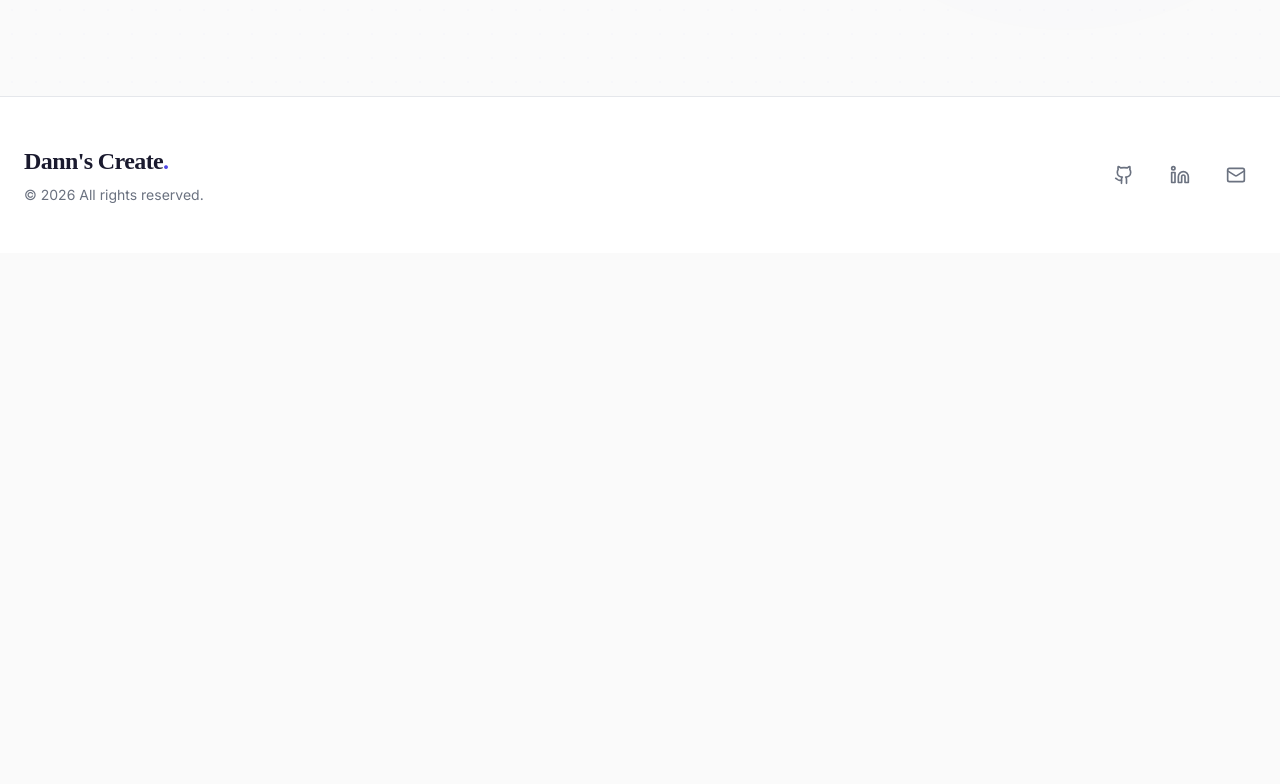
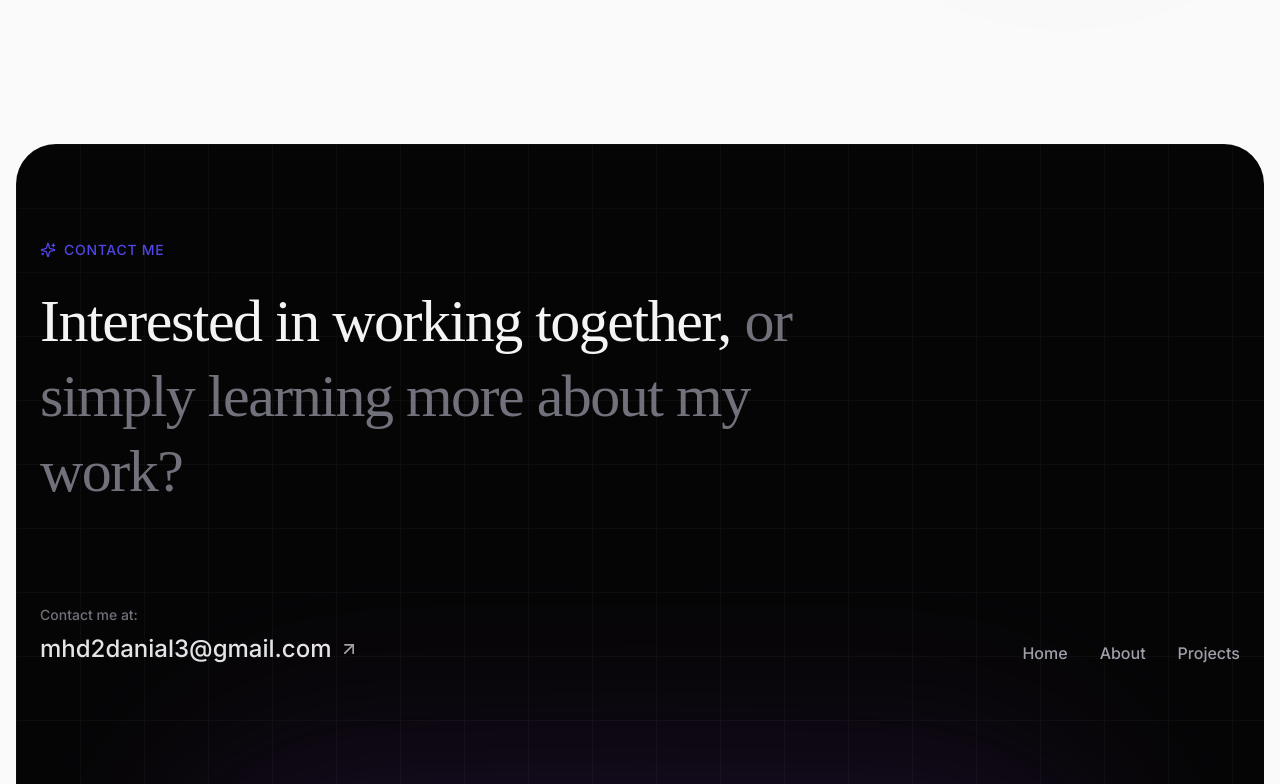
Before and after one commit to mhddanial/portfolio, a Next.js app in the folder frontend/: page /about in a window 1280 px wide. Shown: the part 1955-2739 px from the top of the page. Before the commit the page ends 2208 px from the top, so only its background shows below. Built offline with nearby package versions, Linux system fonts and the light colour scheme; a web font is replaced by a local one.

Commit message:
feat: implement contact form, footer, and navigation components

```diff
--- a/frontend/app/contact/page.tsx
+++ /dev/null
@@ -1,11 +0,0 @@
-import ContactForm from "@/components/ContactForm";
-import type { Metadata } from "next";
-
-export const metadata: Metadata = {
-    title: "Dann's Create | Contact",
-    description: "Have a project in mind or want to collaborate? Get in touch with Muhammad Danial.",
-};
-
-export default function ContactPage() {
-    return <ContactForm />;
-}
--- a/frontend/components/ContactForm.tsx
+++ b/frontend/components/ContactForm.tsx
@@ -36,38 +36,47 @@ export default function ContactForm() {
     };
 
     return (
-        <section id="contact" className="py-24 bg-[#FAFAFA] relative">
-            {/* Background texture */}
-            <div className="absolute inset-0 dot-grid opacity-25" />
+        <section id="contact" className="py-24 md:py-32 bg-white relative min-h-screen">
+            <div className="container max-w-7xl mx-auto px-6 relative z-10">
+                {/* Header */}
+                <div className="mb-12">
+                    <motion.h1
+                        className="text-3xl md:text-5xl font-light font-display text-foreground mb-3"
+                        initial={{ opacity: 0, y: 20 }}
+                        animate={{ opacity: 1, y: 0 }}
+                        transition={{ duration: 0.5 }}
+                    >
+                        Let&apos;s work {" "}
+                        <AnnotatedText type="box" color="#4F46E5" strokeWidth={2} animationDelay={800} padding={[6, 8]} className="font-bold">
+                            together
+                        </AnnotatedText>
+                        .
+                    </motion.h1>
+                    <motion.p
+                        className="text-md md:text-lg text-muted-foreground w-full"
+                        initial={{ opacity: 0, y: 20 }}
+                        animate={{ opacity: 1, y: 0 }}
+                        transition={{ duration: 0.5, delay: 0.1 }}
+                    >
+                        Have a project in mind or want to{" "}
+                        <AnnotatedText type="highlight" color="hsla(58, 100%, 63%, 0.96)" strokeWidth={4} animationDelay={1200} padding={[4, 6]} className="font-bold">
+                            collaborate
+                        </AnnotatedText>
+                        ?{" "}
+                        I&apos;d love to hear from you.
+                        <br />
+                        Drop me a message and I&apos;ll get back to you soon.
+                    </motion.p>
+                </div>
 
-            {/* Gradient accent */}
-            <div className="absolute top-0 right-0 w-[400px] h-[400px] rounded-full bg-[#4F46E5] opacity-[0.04] blur-[100px] pointer-events-none" />
-
-            <div className="container max-w-7xl mx-auto px-6 relative z-10">
                 <div className="grid md:grid-cols-2 gap-16 lg:gap-24">
                     <motion.div
-                        initial={{ opacity: 0, x: -30 }}
-                        whileInView={{ opacity: 1, x: 0 }}
-                        viewport={{ once: true }}
-                        transition={{ duration: 0.6 }}
+                        initial={{ opacity: 0, y: 20 }}
+                        animate={{ opacity: 1, y: 0 }}
+                        transition={{ duration: 0.5, delay: 0.2 }}
                     >
-                        <p className="text-sm font-medium text-primary uppercase tracking-widest mb-3">
-                            Contact
-                        </p>
-                        <h2 className="text-4xl md:text-5xl font-bold font-display mb-6 text-foreground leading-tight">
-                            Let&apos;s build something{" "}
-                            <AnnotatedText type="underline" color="#4F46E5" strokeWidth={2} animationDelay={400} animationDuration={1000}>
-                                great together
-                            </AnnotatedText>
-                            .
-                        </h2>
-                        <p className="text-lg text-muted-foreground mb-8 leading-relaxed">
-                            Have a project in mind or want to collaborate?
-                            I&apos;d love to hear from you. Drop me a message and I&apos;ll get back to you soon.
-                        </p>
-
                         {/* Contact Info */}
-                        <div className="space-y-6 mt-12">
+                        <div className="space-y-6">
                             <div>
                                 <h3 className="text-sm font-medium text-primary uppercase tracking-wider mb-2">Email</h3>
                                 <p className="text-lg text-foreground">mhd2danial3@gmail.com</p>
@@ -81,9 +90,9 @@ export default function ContactForm() {
                         {/* Social Links */}
                         <div className="flex gap-3 mt-8">
                             {[
-                                { icon: Github, href: "#", label: "GitHub" },
-                                { icon: Linkedin, href: "#", label: "LinkedIn" },
-                                { icon: Mail, href: "#", label: "Email" },
+                                { icon: Github, href: "https://github.com/mhddanial", label: "GitHub" },
+                                { icon: Linkedin, href: "https://www.linkedin.com/in/muhammaddanial628/", label: "LinkedIn" },
+                                { icon: Mail, href: "mailto:mhd2danial3@gmail.com", label: "Email" },
                             ].map(({ icon: Icon, href, label }) => (
                                 <a
                                     key={label}
@@ -98,10 +107,9 @@ export default function ContactForm() {
                     </motion.div>
 
                     <motion.div
-                        initial={{ opacity: 0, x: 30 }}
-                        whileInView={{ opacity: 1, x: 0 }}
-                        viewport={{ once: true }}
-                        transition={{ duration: 0.6, delay: 0.2 }}
+                        initial={{ opacity: 0, y: 20 }}
+                        animate={{ opacity: 1, y: 0 }}
+                        transition={{ duration: 0.5, delay: 0.3 }}
                         className="bg-white p-8 md:p-10 rounded-2xl border border-border shadow-sm"
                     >
                         <Form {...form}>
--- a/frontend/components/Footer.tsx
+++ b/frontend/components/Footer.tsx
@@ -1,34 +1,93 @@
-import { Github, Linkedin, Mail } from "lucide-react";
+import { Github, Linkedin, Mail, ArrowUpRight, Sparkles } from "lucide-react";
+import Link from "next/link";
 
 export default function Footer() {
     return (
-        <footer className="py-12 border-t border-border bg-white">
-            <div className="container max-w-7xl mx-auto px-6">
-                <div className="flex flex-col md:flex-row justify-between items-center gap-6">
-                    <div className="text-center md:text-left">
-                        <h2 className="text-2xl font-bold font-display tracking-tight mb-2 text-foreground">
-                            Dann&apos;s Create<span className="text-accent">.</span>
-                        </h2>
-                        <p className="text-sm text-muted-foreground">
-                            © {new Date().getFullYear()} All rights reserved.
-                        </p>
+        <footer className="relative bg-[#050505] text-white pt-24 pb-8 overflow-hidden rounded-[2.5rem] mt-12 mx-2 md:mx-4 mb-2 md:mb-4">
+            {/* Texture and Gradients */}
+            <div className="absolute inset-0 opacity-[0.03] bg-[linear-gradient(rgba(255,255,255,1)_1px,transparent_1px),linear-gradient(90deg,rgba(255,255,255,1)_1px,transparent_1px)] bg-[length:64px_64px] pointer-events-none" />
+            <div className="absolute bottom-0 left-1/2 -translate-x-1/2 w-full max-w-4xl h-[400px] bg-gradient-to-t from-[#4F46E5]/50 via-purple-500/20 to-transparent blur-[100px] rounded-full pointer-events-none opacity-80" />
+
+            <div className="container max-w-7xl mx-auto px-6 relative z-10">
+                {/* Top Section */}
+                <div className="max-w-3xl mb-24">
+                    <div className="flex items-center gap-2 text-[#4F46E5] mb-6 font-medium text-sm tracking-wider uppercase">
+                        <Sparkles className="w-4 h-4" />
+                        <span>Contact Me</span>
+                    </div>
+                    <h2 className="text-4xl md:text-5xl lg:text-6xl font-light leading-tight text-zinc-100">
+                        Interested in working together, <span className="text-zinc-500">or simply learning more about my work?</span>
+                    </h2>
+                </div>
+
+                {/* Middle Section */}
+                <div className="flex flex-col md:flex-row justify-between items-start md:items-end gap-12 mb-16">
+                    <div>
+                        <p className="text-zinc-500 mb-2 text-sm font-medium">Contact me at:</p>
+                        <a
+                            href="mailto:mhd2danial3@gmail.com"
+                            className="text-xl md:text-2xl flex items-center gap-2 text-zinc-200 hover:text-[#4F46E5] transition-colors font-medium group"
+                        >
+                            mhd2danial3@gmail.com
+                            <ArrowUpRight className="w-5 h-5 opacity-70 group-hover:translate-x-1 group-hover:-translate-y-1 transition-transform" />
+                        </a>
                     </div>
 
-                    <div className="flex items-center gap-4">
+                    <div className="flex flex-wrap gap-x-8 gap-y-4 text-zinc-400 font-medium">
+                        {["Home", "About", "Projects"].map((item) => (
+                            <Link
+                                key={item}
+                                href={item === "Home" ? "/" : `/${item.toLowerCase()}`}
+                                className="hover:text-white transition-colors"
+                            >
+                                {item}
+                            </Link>
+                        ))}
+                    </div>
+                </div>
+
+                {/* Big Brand Text */}
+                <div className="w-full mb-8 flex justify-center overflow-hidden">
+                    <svg viewBox="0 0 1200 250" className="w-full h-auto" preserveAspectRatio="xMidYMid meet">
+                        <defs>
+                            <linearGradient id="textGradient" x1="0%" y1="0%" x2="0%" y2="100%">
+                                <stop offset="0%" stopColor="#ffffff" />
+                                <stop offset="100%" stopColor="#ffffff" stopOpacity="0.1" />
+                            </linearGradient>
+                        </defs>
+                        <text
+                            x="50%"
+                            y="50%"
+                            dy=".32em"
+                            textAnchor="middle"
+                            className="font-bold tracking-tighter font-display"
+                            style={{ fontSize: "200px", fill: "url(#textGradient)" }}
+                        >
+                            Dann&apos;s Create.
+                        </text>
+                    </svg>
+                </div>
+
+                {/* Bottom Footer */}
+                <div className="flex flex-col md:flex-row justify-between items-center gap-6 pt-6 border-t border-zinc-800/50 text-sm text-zinc-500">
+                    <p>
+                        © {new Date().getFullYear()} Dann&apos;s Create. All rights reserved.
+                    </p>
+
+                    <div className="flex items-center gap-6">
                         {[
-                            { icon: Github, href: "https://github.com/mhddanial", label: "GitHub" },
-                            { icon: Linkedin, href: "https://linkedin.com/in/muhammaddanial628", label: "LinkedIn" },
-                            { icon: Mail, href: "mailto:mhd2danial3@gmail.com", label: "Email" },
-                        ].map(({ icon: Icon, href, label }) => (
+                            { label: "LinkedIn", href: "https://linkedin.com/in/muhammaddanial628" },
+                            { label: "GitHub", href: "https://github.com/mhddanial" },
+                            { label: "Email", href: "mailto:mhd2danial3@gmail.com" },
+                        ].map(({ label, href }) => (
                             <a
                                 key={label}
                                 href={href}
-                                aria-label={label}
                                 target="_blank"
                                 rel="noopener noreferrer"
-                                className="p-2.5 rounded-lg text-muted-foreground hover:text-foreground hover:bg-secondary transition-all"
+                                className="hover:text-white transition-colors"
                             >
-                                <Icon className="w-5 h-5" />
+                                {label}
                             </a>
                         ))}
                     </div>
--- a/frontend/components/Navigation.tsx
+++ b/frontend/components/Navigation.tsx
@@ -23,7 +23,6 @@ export default function Navigation() {
         { name: "Home", href: "/" },
         { name: "About Dann", href: "/about" },
         { name: "Projects", href: "/projects" },
-        { name: "Contact", href: "/contact" },
     ];
 
     return (
@@ -56,7 +55,7 @@ export default function Navigation() {
                             </Link>
                         ))}
                         <Link
-                            href="/contact"
+                            href="mailto:mhd2danial3@gmail.com"
                             className="px-5 py-2.5 text-sm font-semibold bg-foreground text-white rounded-lg hover:bg-foreground/85 transition-all"
                         >
                             Let&apos;s Talk
```
Also changed, not shown: frontend/app/api/inquiries/route.ts (deleted, +0 -32 lines).
